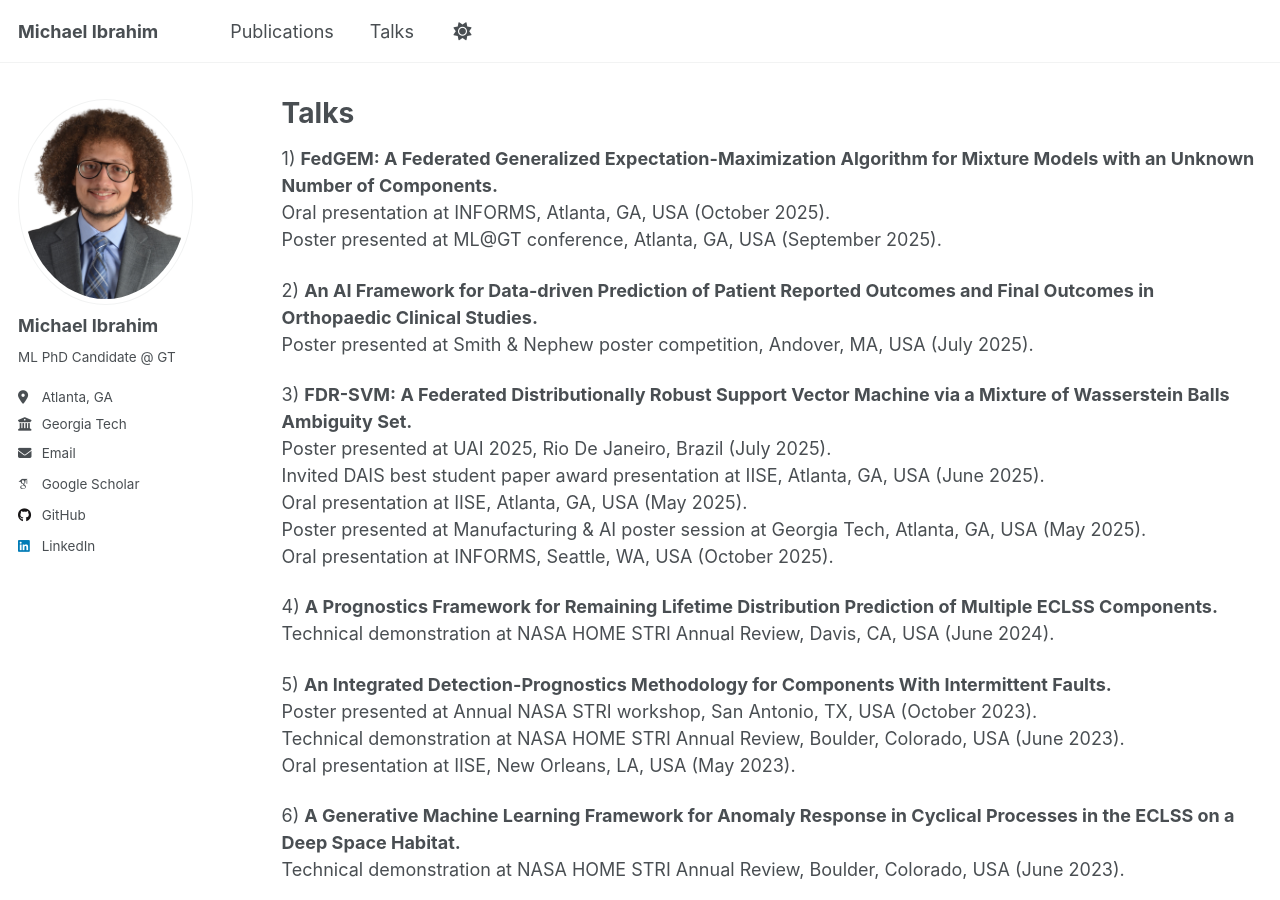
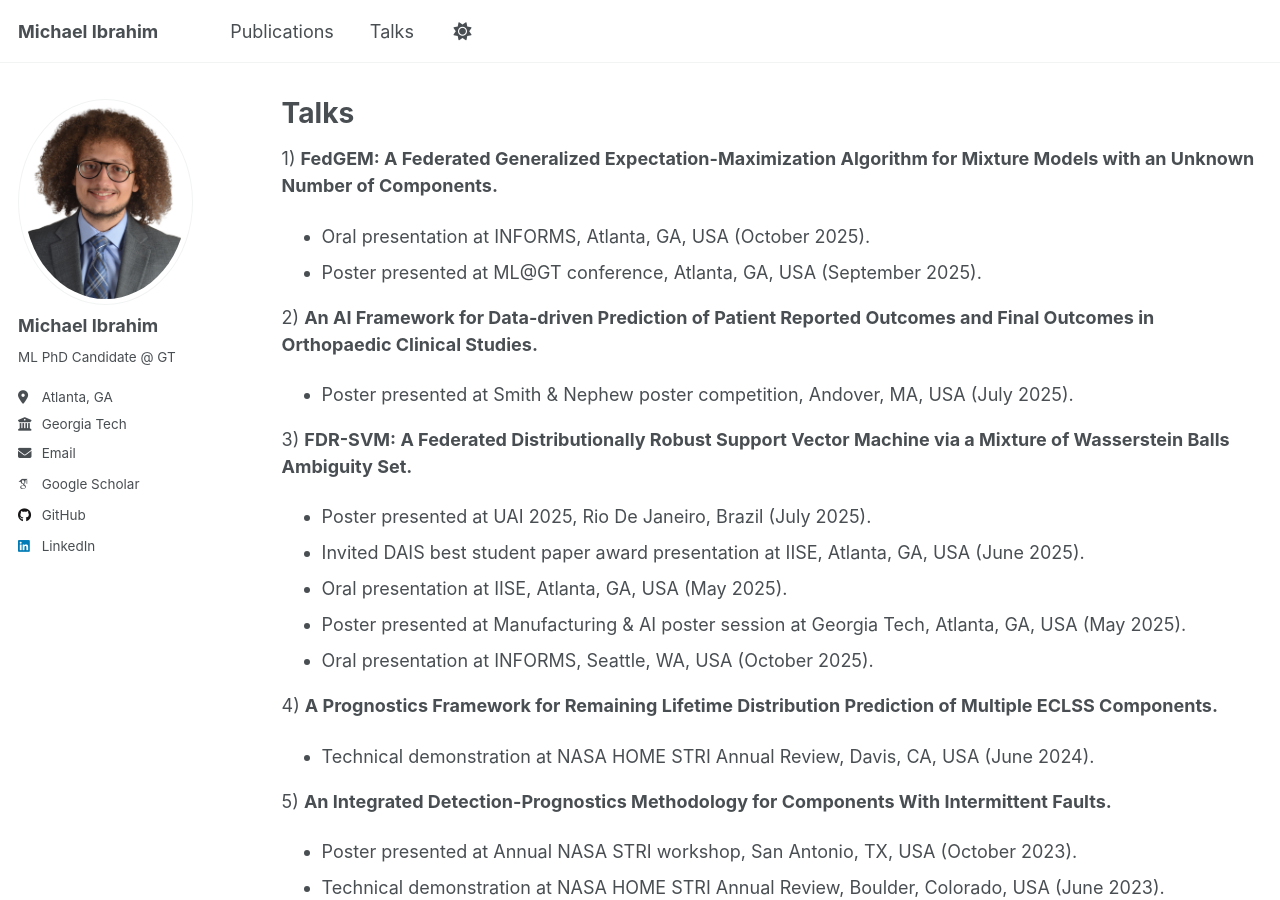
Before and after one commit to mibrahim41/mibrahim41.github.io, a Jekyll site: the page built from _pages/talks.md, in a window 1280 px wide and 900 px high. Built offline with Jekyll 4.4.1, drawn with Linux system fonts in a browser that asks for light colours; some web fonts are replaced; a script that is not in the unit is left out.

```diff
--- a/_pages/talks.md
+++ b/_pages/talks.md
@@ -6,26 +6,26 @@ author_profile: true
 ---
 
 1) **FedGEM: A Federated Generalized Expectation-Maximization Algorithm for Mixture Models with an Unknown Number of Components.**
-   Oral presentation at INFORMS, Atlanta, GA, USA (October 2025).
-   Poster presented at ML@GT conference, Atlanta, GA, USA (September 2025).
+   - Oral presentation at INFORMS, Atlanta, GA, USA (October 2025).
+   - Poster presented at ML@GT conference, Atlanta, GA, USA (September 2025).
 
 2) **An AI Framework for Data-driven Prediction of Patient Reported Outcomes and Final Outcomes in Orthopaedic Clinical Studies.**
-  Poster presented at Smith & Nephew poster competition, Andover, MA, USA (July 2025).
+   - Poster presented at Smith & Nephew poster competition, Andover, MA, USA (July 2025).
 
 3) **FDR-SVM: A Federated Distributionally Robust Support Vector Machine via a Mixture of Wasserstein Balls Ambiguity Set.**
-  Poster presented at UAI 2025, Rio De Janeiro, Brazil (July 2025).
-  Invited DAIS best student paper award presentation at IISE, Atlanta, GA, USA (June 2025).
-  Oral presentation at IISE, Atlanta, GA, USA (May 2025).
-  Poster presented at Manufacturing & AI poster session at Georgia Tech, Atlanta, GA, USA (May 2025).
-  Oral presentation at INFORMS, Seattle, WA, USA (October 2025).
+   - Poster presented at UAI 2025, Rio De Janeiro, Brazil (July 2025).
+   - Invited DAIS best student paper award presentation at IISE, Atlanta, GA, USA (June 2025).
+   - Oral presentation at IISE, Atlanta, GA, USA (May 2025).
+   - Poster presented at Manufacturing & AI poster session at Georgia Tech, Atlanta, GA, USA (May 2025).
+   - Oral presentation at INFORMS, Seattle, WA, USA (October 2025).
 
 4) **A Prognostics Framework for Remaining Lifetime Distribution Prediction of Multiple ECLSS Components.**
-  Technical demonstration at NASA HOME STRI Annual Review, Davis, CA, USA (June 2024).
+   - Technical demonstration at NASA HOME STRI Annual Review, Davis, CA, USA (June 2024).
 
 5) **An Integrated Detection-Prognostics Methodology for Components With Intermittent Faults.**
-  Poster presented at Annual NASA STRI workshop, San Antonio, TX, USA (October 2023).
-  Technical demonstration at NASA HOME STRI Annual Review, Boulder, Colorado, USA (June 2023).
-  Oral presentation at IISE, New Orleans, LA, USA (May 2023).
+   - Poster presented at Annual NASA STRI workshop, San Antonio, TX, USA (October 2023).
+   - Technical demonstration at NASA HOME STRI Annual Review, Boulder, Colorado, USA (June 2023).
+   - Oral presentation at IISE, New Orleans, LA, USA (May 2023).
 
 6) **A Generative Machine Learning Framework for Anomaly Response in Cyclical Processes in the ECLSS on a Deep Space Habitat.**
-  Technical demonstration at NASA HOME STRI Annual Review, Boulder, Colorado, USA (June 2023).
+   - Technical demonstration at NASA HOME STRI Annual Review, Boulder, Colorado, USA (June 2023).
```
